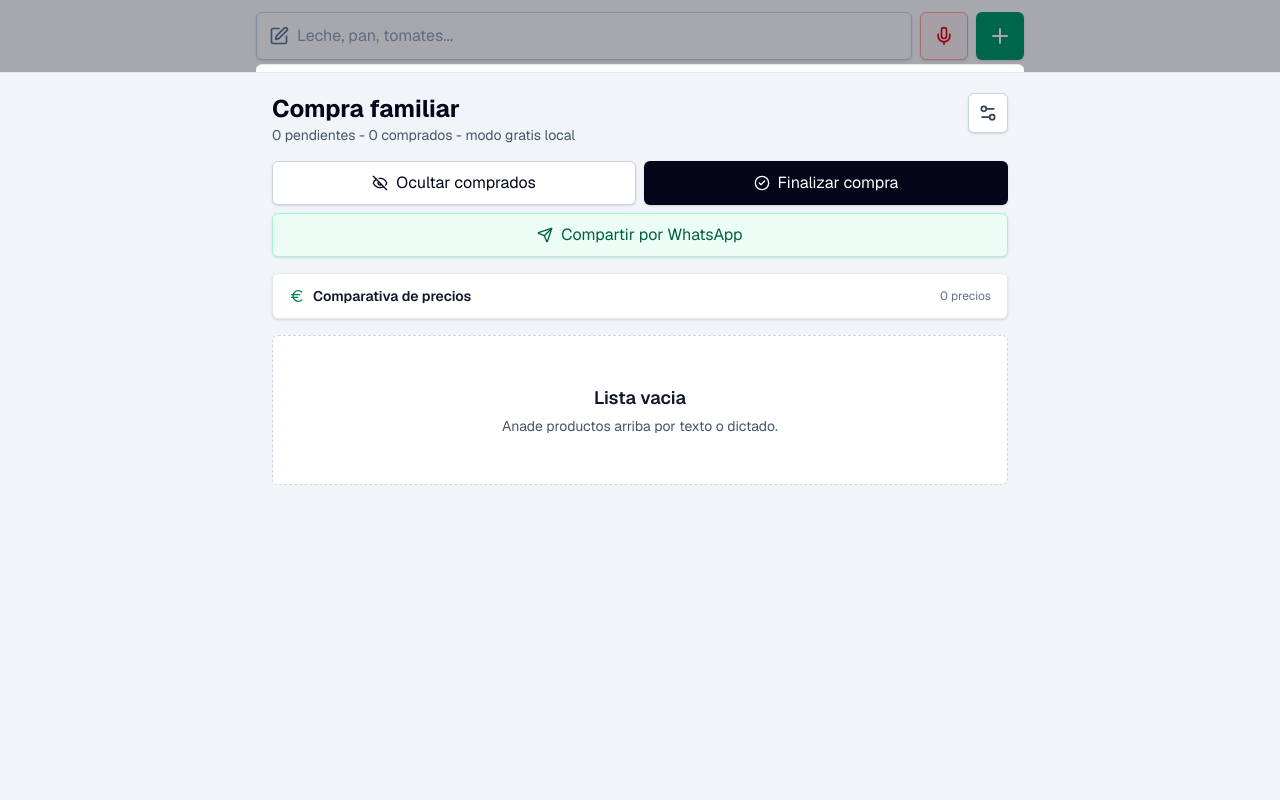
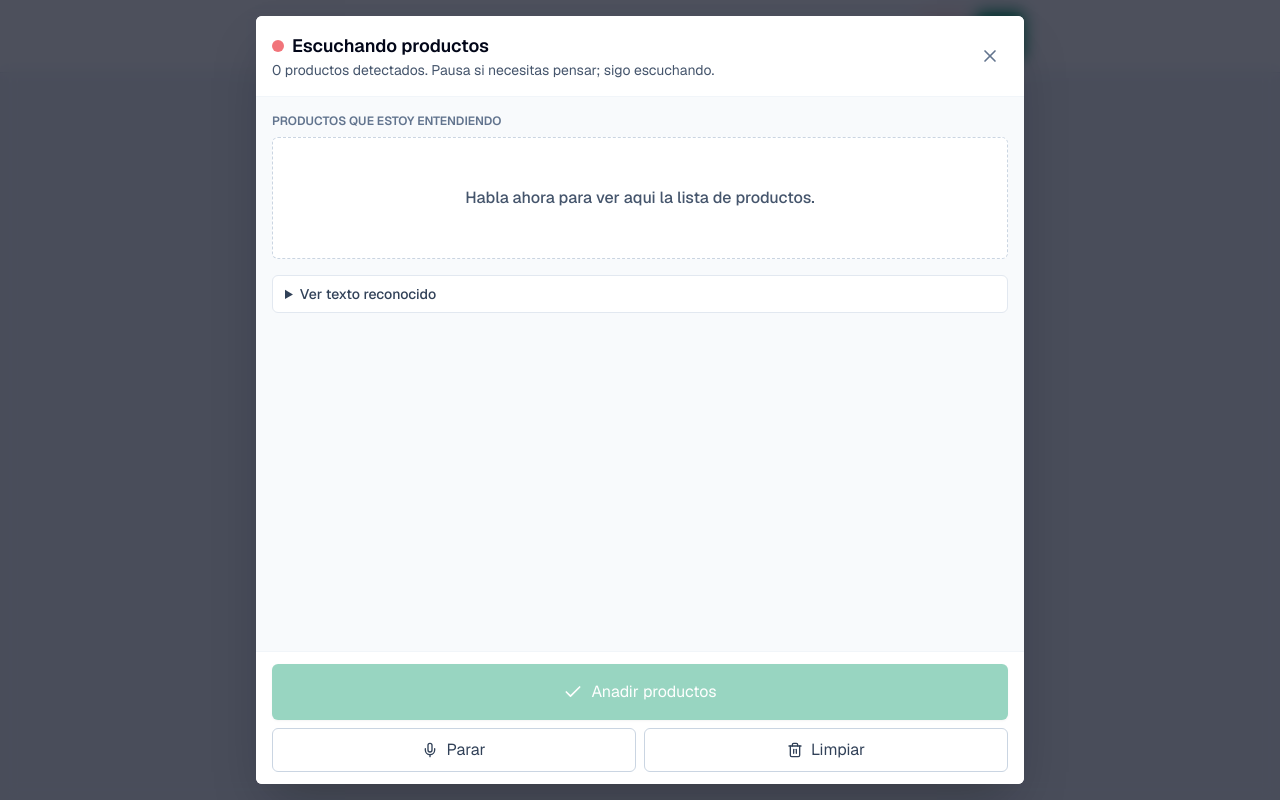
Before and after one commit to MANUELDECASTROMATEO/lista-compra-familiar, a Next.js app: page / in a window 1280 px wide. Both pictures are taken after a click on the button 944 px from the left and 36 px from the top of the page. Built offline with nearby package versions, Linux system fonts and the light colour scheme.

Commit message:
fix: show dictation preview as foreground modal

```diff
--- a/src/components/add-items-form.tsx
+++ b/src/components/add-items-form.tsx
@@ -131,7 +131,7 @@ export function AddItemsForm({ onAdd }: AddItemsFormProps) {
   }
 
   return (
-    <section className="sticky top-0 z-20 w-full overflow-x-hidden border-b border-slate-200 bg-white/95 px-3 py-3 backdrop-blur sm:px-4">
+    <section className="sticky top-0 z-20 w-full overflow-x-hidden border-b border-slate-200 bg-white/95 px-3 py-3 sm:px-4">
       <div className="mx-auto flex w-full max-w-3xl min-w-0 gap-2">
         <label className="flex min-h-12 min-w-0 flex-1 items-center gap-2 rounded-md border border-slate-300 bg-white px-3 shadow-sm focus-within:border-emerald-600 focus-within:ring-2 focus-within:ring-emerald-100">
           <SquarePen aria-hidden="true" className="h-5 w-5 shrink-0 text-slate-500" />
@@ -169,10 +169,9 @@ export function AddItemsForm({ onAdd }: AddItemsFormProps) {
       </div>
 
       {showVoicePanel && (
-        <div className="fixed inset-0 z-40 bg-slate-950/35">
-          <div className="fixed inset-x-0 bottom-0 top-16 z-50 border-t border-slate-200 bg-white shadow-2xl sm:inset-x-[calc(50%-24rem)] sm:rounded-t-md">
-            <div className="grid h-full grid-rows-[auto_minmax(0,1fr)_auto]">
-              <div className="border-b border-slate-100 px-4 py-4">
+        <div className="fixed inset-0 z-[100] bg-slate-950/70 px-3 py-4 backdrop-blur-sm">
+          <div className="mx-auto grid h-full max-w-3xl grid-rows-[auto_minmax(0,1fr)_auto] overflow-hidden rounded-md bg-white shadow-2xl">
+            <div className="border-b border-slate-100 bg-white px-4 py-4">
               <div className="flex items-center justify-between gap-3">
                 <div className="min-w-0">
                   <div className="flex items-center gap-2">
@@ -187,24 +186,24 @@ export function AddItemsForm({ onAdd }: AddItemsFormProps) {
               </div>
             </div>
 
-              <div className="grid min-h-0 gap-3 overflow-y-auto px-4 py-4">
+            <div className="grid min-h-0 content-start gap-4 overflow-y-auto bg-slate-50 px-4 py-4">
               <div className="grid gap-2">
-                  <p className="text-xs font-semibold uppercase text-slate-500">Productos detectados</p>
+                <p className="text-xs font-semibold uppercase text-slate-500">Productos que estoy entendiendo</p>
                 {previewItems.length > 0 ? (
                   <div className="grid gap-2">
                     {previewItems.map((item, index) => (
-                        <div key={`${item.normalizedName}-${index}`} className="flex min-h-12 items-center justify-between gap-3 rounded-md bg-emerald-50 px-3 py-2 text-base font-semibold text-emerald-950 ring-1 ring-emerald-200">
-                          <span className="min-w-0 truncate">{item.name}</span>
-                          <span className="rounded-full bg-white px-2 py-1 text-xs text-emerald-800 ring-1 ring-emerald-100">{index + 1}</span>
+                      <div key={`${item.normalizedName}-${index}`} className="flex min-h-14 items-center gap-3 rounded-md bg-white px-4 py-3 text-lg font-semibold text-slate-950 shadow-sm ring-1 ring-emerald-200">
+                        <span className="grid h-8 w-8 flex-none place-items-center rounded-full bg-emerald-600 text-sm font-bold text-white">{index + 1}</span>
+                        <span className="min-w-0 flex-1 truncate">{item.name}</span>
                       </div>
                     ))}
                   </div>
                 ) : (
-                    <div className="rounded-md border border-dashed border-slate-300 px-4 py-10 text-center text-sm text-slate-600">Habla ahora para ver los productos aqui.</div>
+                  <div className="rounded-md border border-dashed border-slate-300 bg-white px-4 py-12 text-center text-base font-medium text-slate-600">Habla ahora para ver aqui la lista de productos.</div>
                 )}
               </div>
 
-                <details className="rounded-md border border-slate-200 bg-slate-50">
+              <details className="rounded-md border border-slate-200 bg-white">
                 <summary className="cursor-pointer px-3 py-2 text-sm font-medium text-slate-700">Ver texto reconocido</summary>
                 <div className="border-t border-slate-200 p-3">
                   <p className="max-h-28 overflow-y-auto whitespace-pre-wrap text-sm text-slate-800">{voiceDraft || "Sin texto todavia."}</p>
@@ -230,7 +229,6 @@ export function AddItemsForm({ onAdd }: AddItemsFormProps) {
             </div>
           </div>
         </div>
-        </div>
       )}
     </section>
   );
```
Also changed, not shown: 1 other file (tests, documents, lock files or other folders). Lines whose indentation alone changed are shown as unchanged.
